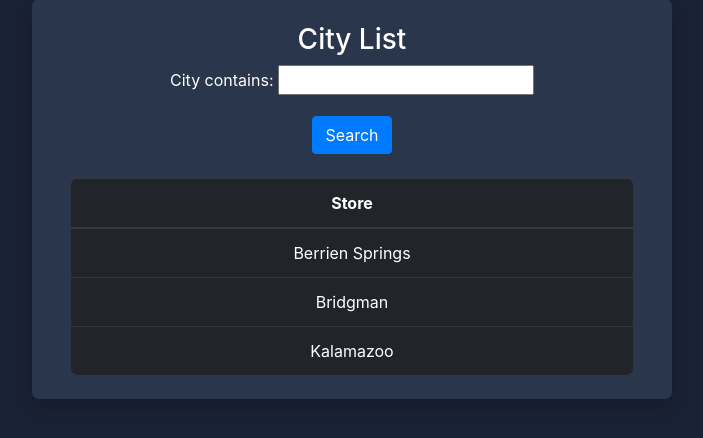
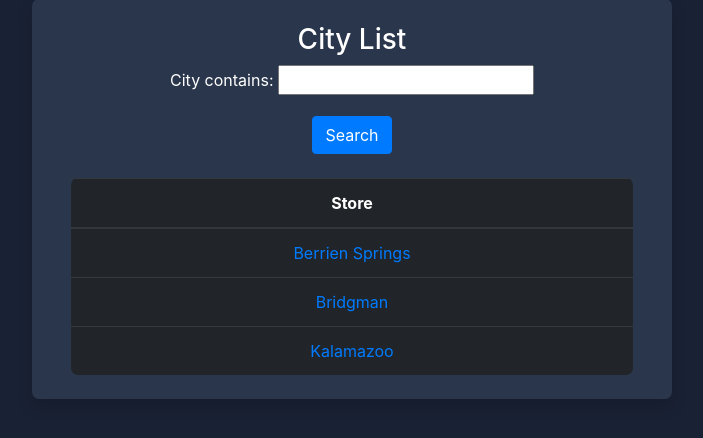
Before and after one commit to Sknapper4/foodFinder, a Django app: page /cities/ in a window 1280 px wide. Shown: the part 105-543 px from the top of the page, without its empty margins (288-991 px from the left). Run offline with Django 3.2, Linux system fonts and the light colour scheme; a user stored in the database is signed in; data comes from the database, SQL or seed files in the repository; some libraries are stand-ins or nearby versions; some web fonts are replaced.

Commit message:
updated color of words

```diff
--- a/food/templates/food/cities.html
+++ b/food/templates/food/cities.html
@@ -22,7 +22,7 @@
                         <tbody>
                         {% for obj in filter.qs %}
                             <tr>
-                                <td><a class="text-white" href="{% url 'food:city_details' obj.id %}">{{ obj.city }}</a>
+                                <td><a href="{% url 'food:city_details' obj.id %}">{{ obj.city }}</a>
                                 </td>
                             </tr>
                         {% endfor %}
```
